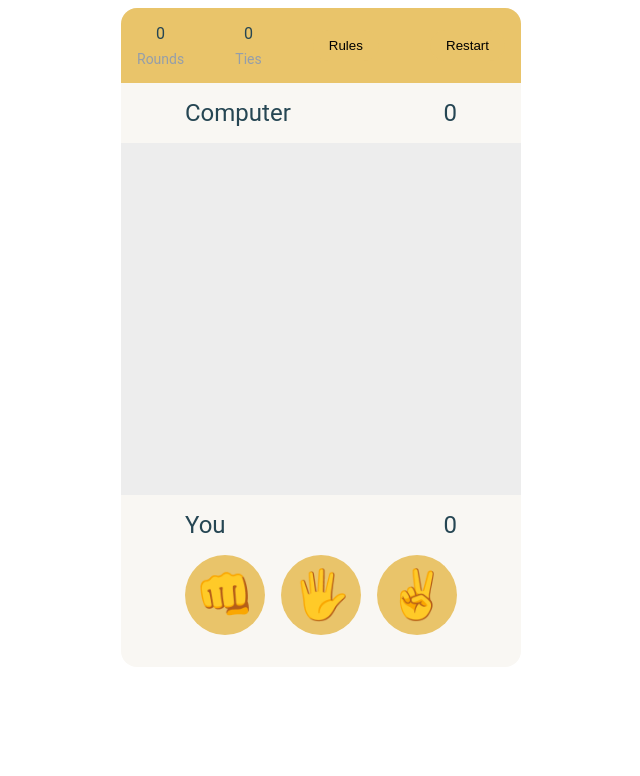
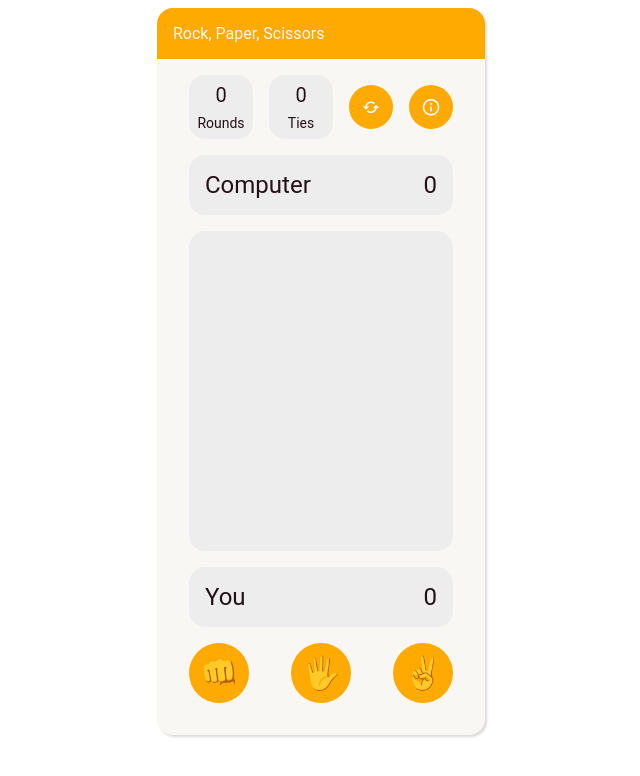
Before and after one commit to CarlosLacerda92/rock-paper-scissors, a plain HTML site: page index.html in a window 1280 px wide. Shown: the whole page, without its empty margins (319-959 px from the left). Drawn offline with nearby package versions, Linux system fonts and the light colour scheme.

Commit message:
feat: improve UI

```diff
--- a/index.html
+++ b/index.html
@@ -7,54 +7,50 @@
         <title>Rock, Paper, Scissors</title>
         <script src="script.js" defer></script>
         <link rel="stylesheet" type="text/css" href="style.css">
+        <link href="https://unpkg.com/boxicons@2.1.4/css/boxicons.min.css" rel="stylesheet">
     </head>
 
     <body>
 
         <div class="page-wrapper">
 
-            <!-- <header>
+            <header class="top-header">
                 <h1>
                     Rock, Paper, Scissors
                 </h1>
-                <span class="small">
-                    Whoever wins 5 rounds first, wins the game!
-                </span>
-            </header> -->
+            </header>
 
             <main>
                 <header id="results" aria-label="Scoreboard">
                     <div>
-                        <div>
+                        <div class="res-container">
                             <span id="round">0</span>
                             <span class="small">
                                 Rounds
                             </span>
                         </div>
-                        <div>
+                        <div class="res-container">
                             <span id="ties">0</span>
                             <span class="small">
                                 Ties
                             </span>
                         </div>
-                        <button type="button" id="rules">
-                            Rules
+                        <button type="button" id="restart" class="main-button round-button" title="Restart">
+                            <i class='bx bx-refresh'></i>
                         </button>
-                        <button type="button" id="restart">
-                            Restart
+                        <button type="button" id="rules" class="main-button round-button" title="Rules">
+                            <i class='bx bx-info-circle'></i>
                         </button>
                     </div>
                 </header>
 
                 <section id="computerButtons">
-                    <div>
                     <h2>
                         Computer
                     </h2>
                     <span id="losses" class="medium">
                         0
                     </span>
-                    </div>
                 </section>
 
                 <section id="icons">
@@ -76,13 +72,13 @@
                         </span>
                     </div>
                     <div>
-                        <button type="button" id="rock" class="rps-button" title="Rock">
+                        <button type="button" id="rock" class="main-button round-button rps-icon" title="Rock">
                             &#128074;
                         </button>
-                        <button type="button" id="paper" class="rps-button" title="Paper">
+                        <button type="button" id="paper" class="main-button round-button rps-icon" title="Paper">
                             &#128400;
                         </button>
-                        <button type="button" id="scissors" class="rps-button" title="Scissors">
+                        <button type="button" id="scissors" class="main-button round-button rps-icon" title="Scissors">
                             &#9996;
                         </button>
                     </div>
--- a/style.css
+++ b/style.css
@@ -1,9 +1,14 @@
 :root {
     --background-color: #f9f7f3;
-    --main-color: #e9c46a;
-    --font-color: #264653;
-    --secondary-font-color: #949eaa;
+    --main-color: #feaa00;
+    --font-color: #241117;
+    --secondary-font-color: #f9f7f3;
+
     --secondary-background-color: #ededed;
+}
+
+* {
+    box-sizing: border-box;
 }
 
 body {
@@ -11,7 +16,6 @@ body {
     display: flex;
     justify-content: center;
     align-items: center;
-    /* background-color: var(--main-color); */
     color: var(--font-color);
 }
 
@@ -22,17 +26,24 @@ div.page-wrapper {
     align-items: center;
     gap: 1rem;
     background-color: var(--background-color);
-    padding: 2rem 4rem;
+    padding: 2rem;
     border-radius: 1rem;
+    box-shadow: rgba(0, 0, 0, 0.15) 1.95px 1.95px 2.6px;
 }
 
-header {
-    display: flex;
-    flex-direction: column;
-    justify-content: center;
-    align-items: center;
-    gap: 1rem;
-    width: 100%;
+header.top-header {
+    margin-top: -2rem;
+    margin-inline: -2em;
+    font-size: 1rem;
+    padding: 1rem;
+    background-color: var(--main-color);
+    color: var(--background-color);
+    width: -webkit-fill-available;
+    border-radius: 1rem 1rem 0 0;
+}
+
+header.top-header h1 {
+    font-size: 1rem;
 }
 
 main {
@@ -44,8 +55,7 @@ main {
 }
 
 header#results,
-section#playableButtons,
-section#computerButtons {
+section#playableButtons {
     width: 100%;
     display: flex;
     flex-direction: column;
@@ -55,12 +65,8 @@ section#computerButtons {
 }
 
 header#results {
-    background-color: var(--main-color);
     width: -webkit-fill-available;
-    margin-inline: -4rem;
-    margin-top: -2rem;
     border-radius: 1rem 1rem 0 0;
-    padding: 1rem;
 }
 
 section#icons {
@@ -73,17 +79,28 @@ section#icons {
     width: -webkit-fill-available;
     height: 20rem;
     background-color: var(--secondary-background-color);
-    margin: 0 -4rem;
+    border-radius: 1rem;
+}
+
+section#icons .rps-icon {
+    font-size: 3rem;
 }
 
 header#results > div,
 section#playableButtons > div,
-section#computerButtons > div {
+section#computerButtons {
     width: 100%;
     display: flex;
     justify-content: space-between;
     align-items: center;
     gap: 1rem;
+}
+
+section#playableButtons > div:first-child,
+section#computerButtons {
+    background-color: var(--secondary-background-color);
+    border-radius: 1rem;
+    padding: 1rem;
 }
 
 header#results > div > div {
@@ -93,13 +110,24 @@ header#results > div > div {
     gap: 0.5rem;
 }
 
+.res-container {
+    background-color: var(--secondary-background-color);
+    color: var(--font-color);
+    padding: 0.5rem 0.75rem;
+    width: 4rem;
+    border-radius: 1rem;
+}
+
+#round, #ties {
+    font-size: 1.25rem;
+}
+
 h1, h2 {
     margin: 0;
     font-weight: normal;
 }
 
 .small {
-    color: var(--secondary-font-color);
     font-size: 0.875rem;
 }
 
@@ -112,27 +140,32 @@ h1, h2 {
 }
 
 button {
-    background-color: var(--main-color);
+    display: flex;
+    align-items: center;
+    justify-content: center;
     border: none;
     outline: none;
-    border-radius: 2rem;
     cursor: pointer;
-    padding: 0.5rem 1rem;
+    padding: 0.25rem 0.75rem;
+}
+
+button > i {
+    font-size: 1.25rem;
+}
+
+.main-button {
+    background-color: var(--main-color);
+    color: var(--secondary-font-color);
+}
+
+.round-button {
+    aspect-ratio: 1 / 1;
+    border-radius: 50%;
 }
 
 .rps-icon {
-    font-size: 5rem;
-}
-
-.rps-button {
-    font-size: 3rem;
-    width: 5rem;
-    height: 5rem;
-    display: flex;
-    align-items: center;
-    justify-content: center;
-    border-radius: 50%;
-    border: none;
+    width: 3.75rem;
+    font-size: 2rem;
 }
 
 section#computerButtons button {
```
Lines whose indentation alone changed are shown as unchanged.
